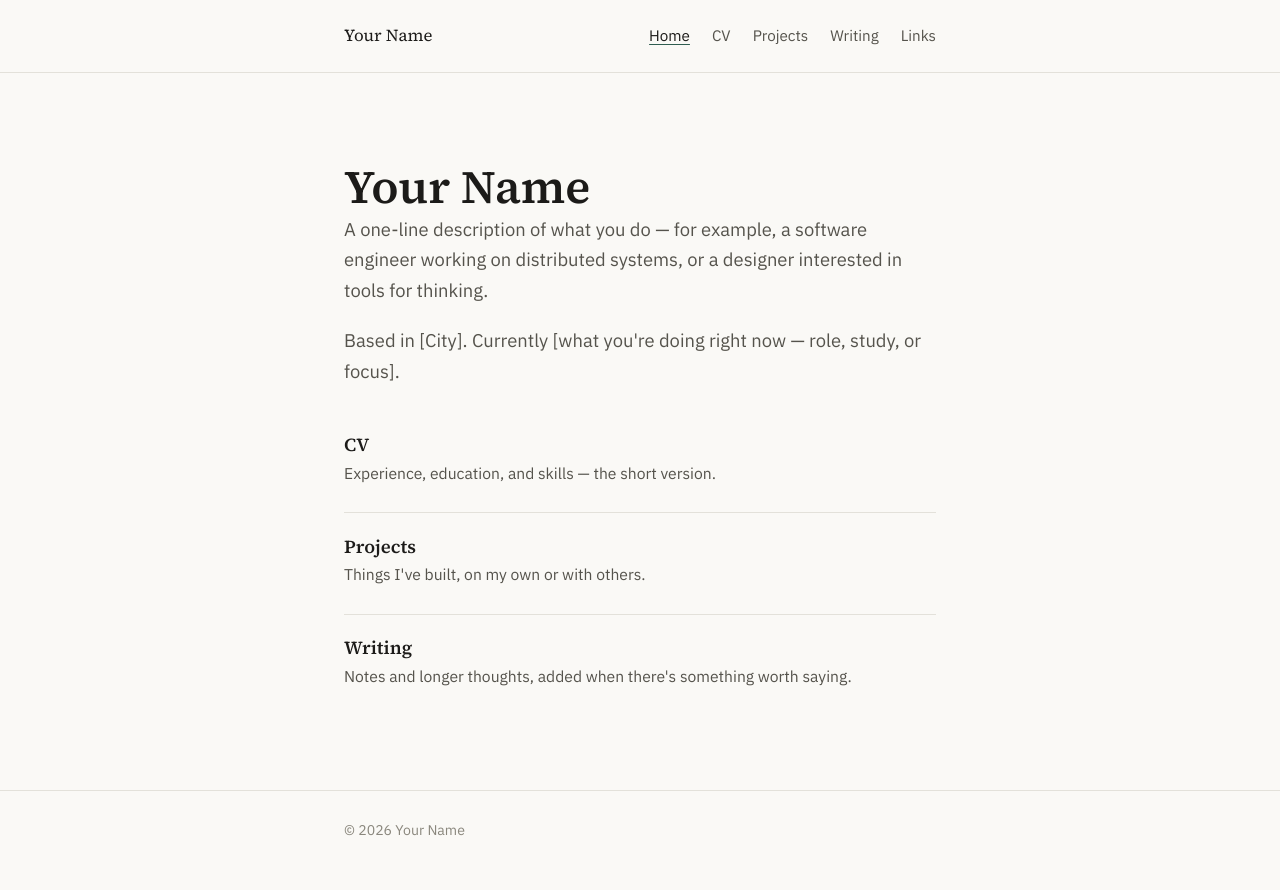
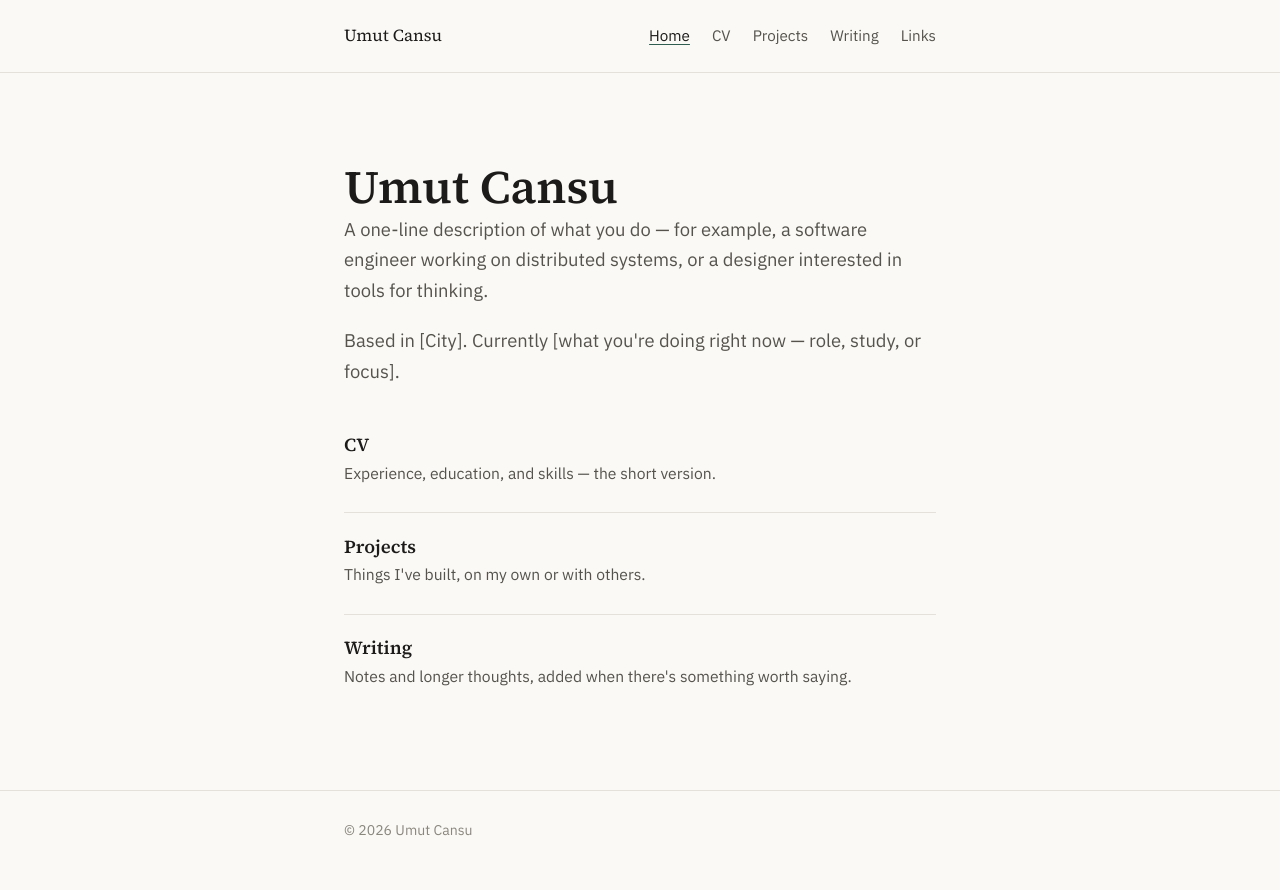
Before and after one commit to tumutos/tumutos.github.io, a plain HTML site: page index.html in a window 1280 px wide. Drawn offline with Linux system fonts and the light colour scheme.

Commit message:
This is the first commit message for the project. It includes changes made to the index.html file.

```diff
--- a/index.html
+++ b/index.html
@@ -3,8 +3,8 @@
 <head>
 <meta charset="UTF-8">
 <meta name="viewport" content="width=device-width, initial-scale=1.0">
-<title>Your Name</title>
-<meta name="description" content="Your Name — CV, projects, and writing.">
+<title>Umut Cansu</title>
+<meta name="description" content="Umut Cansu — CV, projects, and writing.">
 <link rel="preconnect" href="https://fonts.googleapis.com">
 <link rel="preconnect" href="https://fonts.gstatic.com" crossorigin>
 <link href="https://fonts.googleapis.com/css2?family=Source+Serif+4:wght@400;600&family=IBM+Plex+Sans:wght@400;500&family=IBM+Plex+Mono:wght@400;500&display=swap" rel="stylesheet">
@@ -14,7 +14,7 @@
 
 <nav class="nav">
   <div class="nav-inner">
-    <a class="nav-name" href="index.html">Your Name</a>
+    <a class="nav-name" href="index.html">Umut Cansu</a>
     <div class="nav-links">
       <a href="index.html" aria-current="page">Home</a>
       <a href="cv.html">CV</a>
@@ -27,7 +27,7 @@
 
 <main>
   <section class="hero">
-    <h1>Your Name</h1>
+    <h1>Umut Cansu</h1>
     <p class="lede">A one-line description of what you do — for example, a software engineer working on distributed systems, or a designer interested in tools for thinking.</p>
     <p class="lede">Based in [City]. Currently [what you're doing right now — role, study, or focus].</p>
   </section>
@@ -50,7 +50,7 @@
 
 <footer>
   <div class="footer-inner">
-    © <span id="year"></span> Your Name
+    © <span id="year"></span> Umut Cansu
   </div>
 </footer>
 
```
